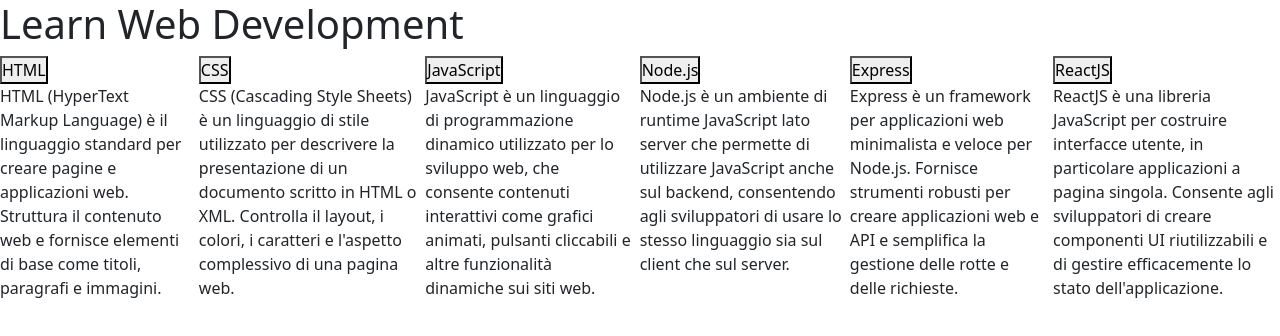
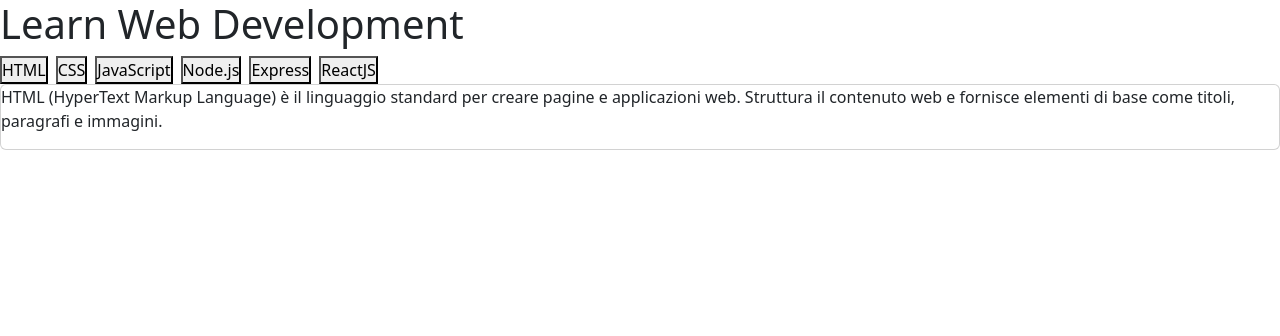
Before and after one commit to veronicacrisafi/react-use-state, a React (Vite) app: page / in a window 1280 px wide. Shown: the top 336 px of the page. Built offline with nearby package versions, Linux system fonts and the light colour scheme.

Commit message:
rifatto tutto da capo perché non funzionava inseriti i commenti dei passaggi nel codice

```diff
--- a/src/components/AppMain.jsx
+++ b/src/components/AppMain.jsx
@@ -1,34 +1,34 @@
-import { useState } from 'react'
-import languages from '../data/languages'
-
+import { useState } from 'react' // importo l'hook da react
+import languages from '../data/languages'//importo l'array di oggetti
 
 export default function AppMain() {
+    const [idValue, setIdupdate] = useState(0);//destrutturo e prendo il valore dell'id e il valore dell'id aggiornato
 
-    const [active, setActive] = useState(1);
-    const [showMore, setShowMore] = useState(false);
-
-    function handleClick() {
-        setShowMore(!showMore)
+    //creo la funzione che viene presa al click del button
+    function handleClick(e) {
+        const click = Number(e.target.getAttribute('data-id'))//lo converte in numero
+        setIdupdate(click);//aggiorna il valore dell'id
     }
 
+    //come return ho il markup
     return (
         <>
             <div className="items">
-
-                {languages.map((item) => (
-                    <div className='item'>
-                        <button data-id={item.id} onClick={handleClick} key={item.id}>{item.title}</button>
-                        <p>{item.description}</p>
-                    </div>
-
-
+                {languages.map((item, idItem) => (//iterno all'interno dell'array di oggetti
+                    <button
+                        key={item.id}//chiave
+                        data-id={idItem}//indice
+                        onClick={handleClick}//quando si clicca il button chiama la funzione
+                    >
+                        {item.title}
+                    </button>
                 ))}
-
             </div>
 
-
-
-
+            {/* creo la card con il paragrafo e al suo interno prendo l'array di oggetti e gli dico di prendere il suo id */}
+            <div className="card">
+                <p>{languages[idValue].description}</p>
+            </div>
         </>
-    )
+    );
 }
```
